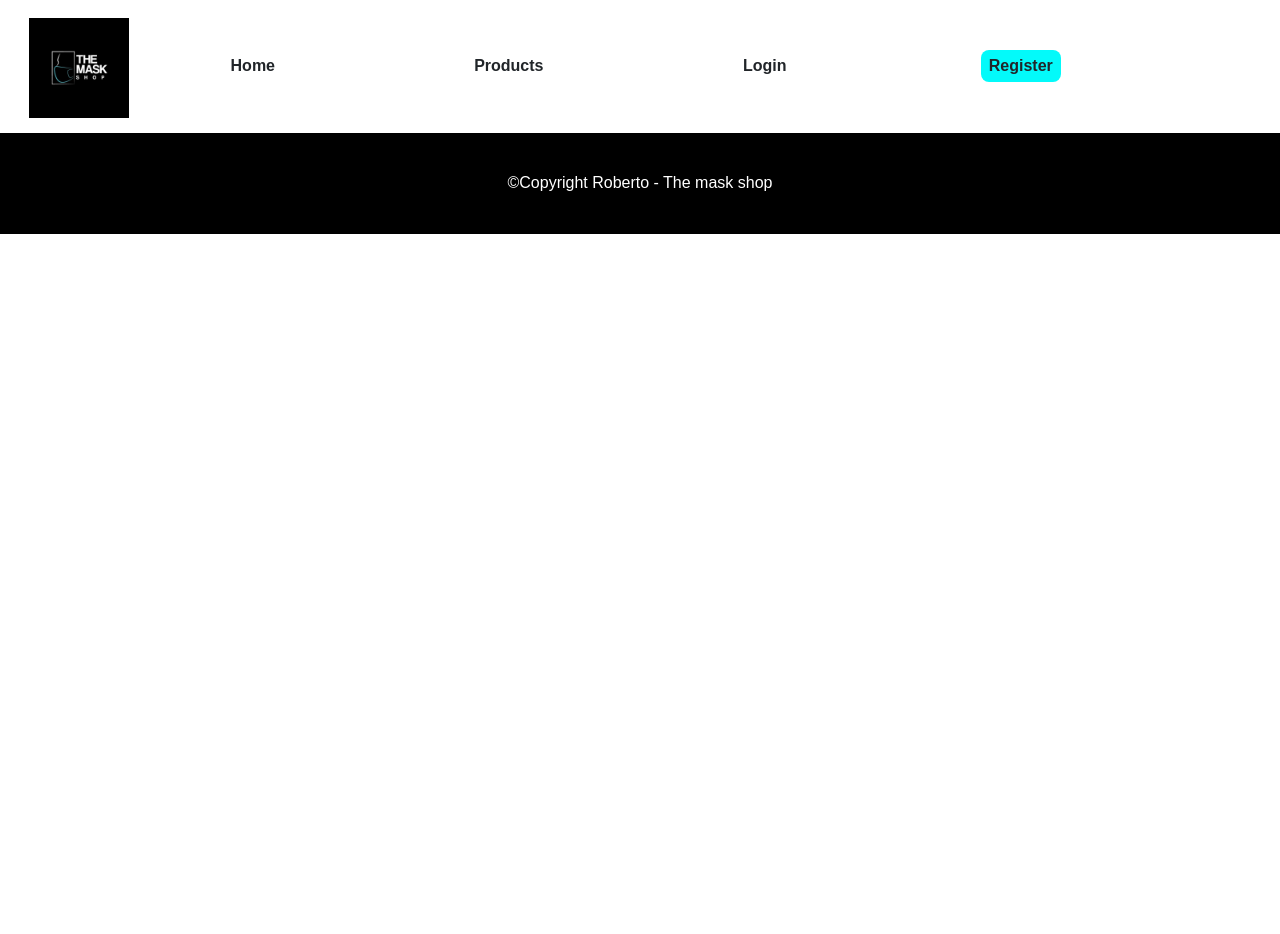
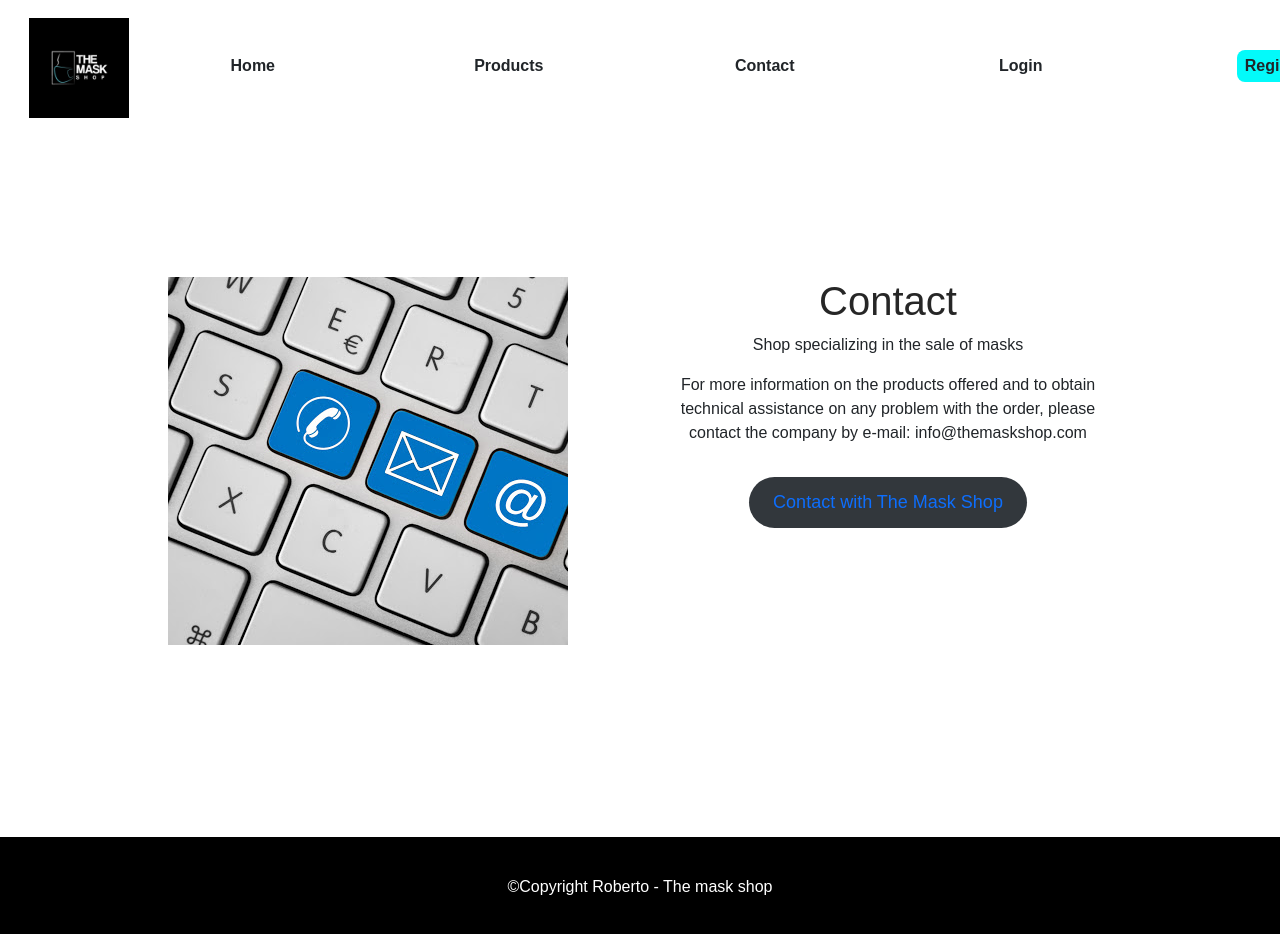
Before and after one commit to robergeekhub/ProyectoFinalFSD_Frontend, a React (Create React App) app in the folder maskshop/: page /contact in a window 1280 px wide. Shown: the top 934 px of the page. Before the commit the page ends 816 px from the top, so only its background shows below. Built offline with nearby package versions, Linux system fonts and the light colour scheme.

Commit message:
added container contact with your image and description

```diff
--- a/maskshop/src/App.js
+++ b/maskshop/src/App.js
@@ -8,6 +8,7 @@ import Home from './Containers/Home/Home'
 import Login from './Containers/Login/Login'
 import Register from './Containers/Register/Register'
 import Products from './Containers/Products/Products'
+import Contact from './Containers/Contact/Contact'
 import Createproducts from './Containers/Createproducts/Createproducts'
 import Showproducts from './Containers/Showproducts/Showproducts'
 import Orders from './Containers/Orders/Orders'
@@ -32,6 +33,7 @@ function App() {
         </Route>
         <Route path='/register' component={Register} exact />
         <Route path='/products' component={Products} exact />
+        <Route path='/contact' component={Contact} exact />
         <Route path='/createproducts' component={Createproducts} exact >
           <Roles client={client} setClient={setClient}/>
         </Route>
--- a/maskshop/src/Components/Header/Header.scss
+++ b/maskshop/src/Components/Header/Header.scss
@@ -42,7 +42,16 @@
     justify-content: center;
     text-align: center;
     text-decoration: none;
-
+}
+.containerContact{
+    display: flex;
+    width: 16em;
+    height: 3em;
+    margin:0;
+    align-items: center;
+    justify-content: center;
+    text-align: center;
+    text-decoration: none;
 }
 .containerLogin{
     display: flex;
@@ -82,7 +91,7 @@
     background: yellow;
 }
 .cart{
-    margin-left: 35em;
+    margin-left: 25em;
 
 }
 }
--- a/maskshop/src/Components/Header/header.jsx
+++ b/maskshop/src/Components/Header/header.jsx
@@ -18,6 +18,9 @@ const Header = ({user,setUser}) => {
             <div className="containerProducts">
                 <Link to="/products">Products</Link>
             </div>
+            <div className="containerContact">
+                <Link to="/contact">Contact</Link>
+            </div>
             <div className="containerLogin">
                 <Link to="/login">Login</Link>
             </div>
--- /dev/null
+++ b/maskshop/src/Containers/Contact/Contact.jsx
@@ -0,0 +1,25 @@
+import React, { Component } from 'react';
+import './Contact.scss';
+
+
+class Contact extends Component {
+    render(){
+        return (
+                <div className="rowcontact1">
+                    <div className="containercontact"></div>
+                        <div className="containerdescriptionforcontact">
+                            <h1>Contact</h1>
+                            <p>Shop specializing in the sale of masks</p>
+                            <p>For more information on the products offered and to obtain technical assistance on any problem with the order, please contact the company by e-mail: info@themaskshop.com</p>
+                            <div className="containerlink">
+                                <div className="containermail">
+                                    <a className="Linktomail" href="mailto:info@themaskshop.com">Contact with The Mask Shop</a>
+                            </div>
+                            </div>
+                        </div>
+                </div>
+        )
+    }
+}
+
+export default Contact;
--- /dev/null
+++ b/maskshop/src/Containers/Contact/Contact.scss
@@ -0,0 +1,49 @@
+.rowcontact1{
+    display: flex;
+    justify-content: center;
+    flex-direction: row;
+    margin:7em;
+}
+.containercontact{
+    flex-direction: row;
+    background-image: url(../../img/contacto.jpg);
+    background-repeat: no-repeat;
+    margin:3em;
+    width: 25em;
+    height: 25em;
+}
+.containerdescriptionforcontact{
+    flex-direction: row;
+    margin:3em;
+    width: 28em;
+    height: 23em;
+}
+h1{
+    text-align: center;
+}
+p{
+    text-align: center;
+}
+.containerlink{
+    width: 24em;
+    height: 4em;
+    text-align: center;
+    justify-content: center;
+    margin:2em;
+}
+.containermail{
+    background-color: #32373c;
+    border: none;
+    border-radius: 1.75em;
+    box-shadow: none;
+    color: rgb(3, 250, 250);
+    cursor: pointer;
+    display: inline-block;
+    font-size: 18px;
+    padding: 12px 24px;
+    text-align: center;
+    text-decoration: none;
+}
+.Linktomail{
+    text-decoration: none;
+}
```
Also changed, not shown: maskshop/src/img/contacto.jpg (added), 1 other file (tests, documents, lock files or other folders).
